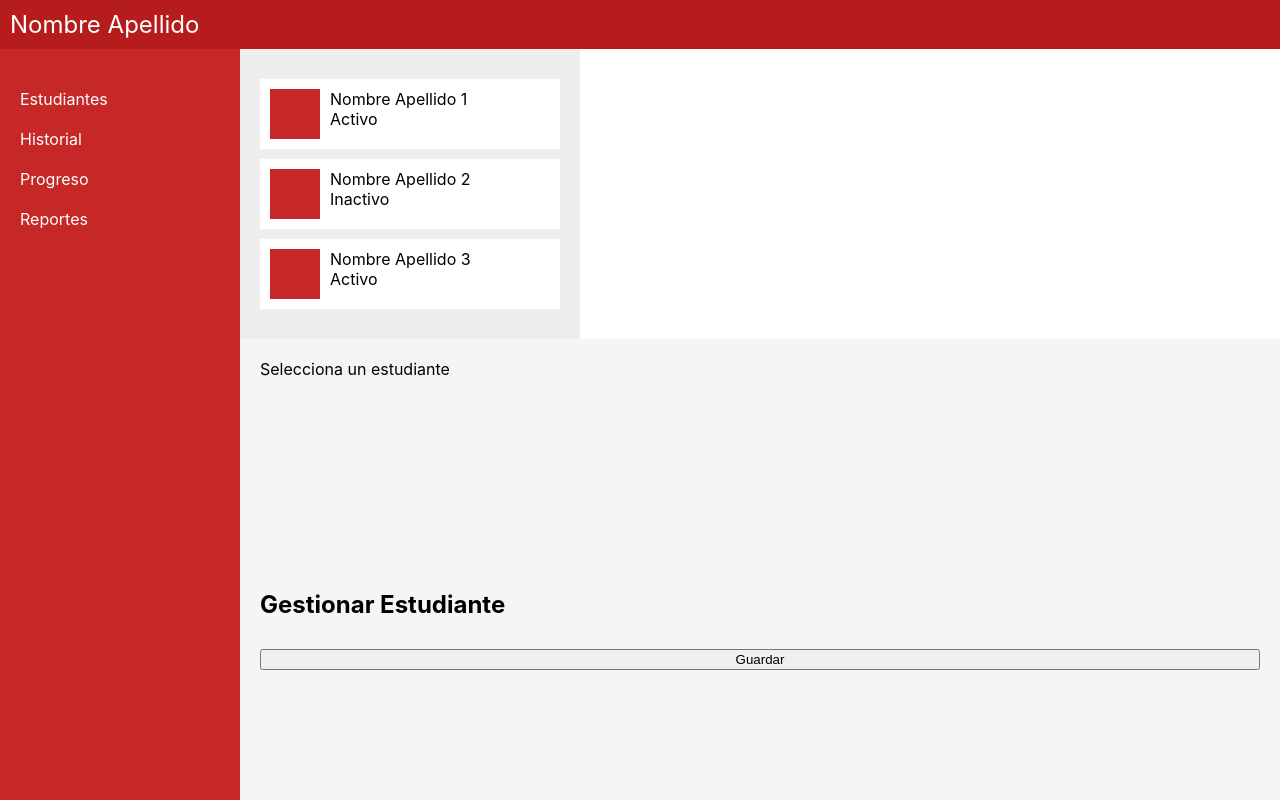
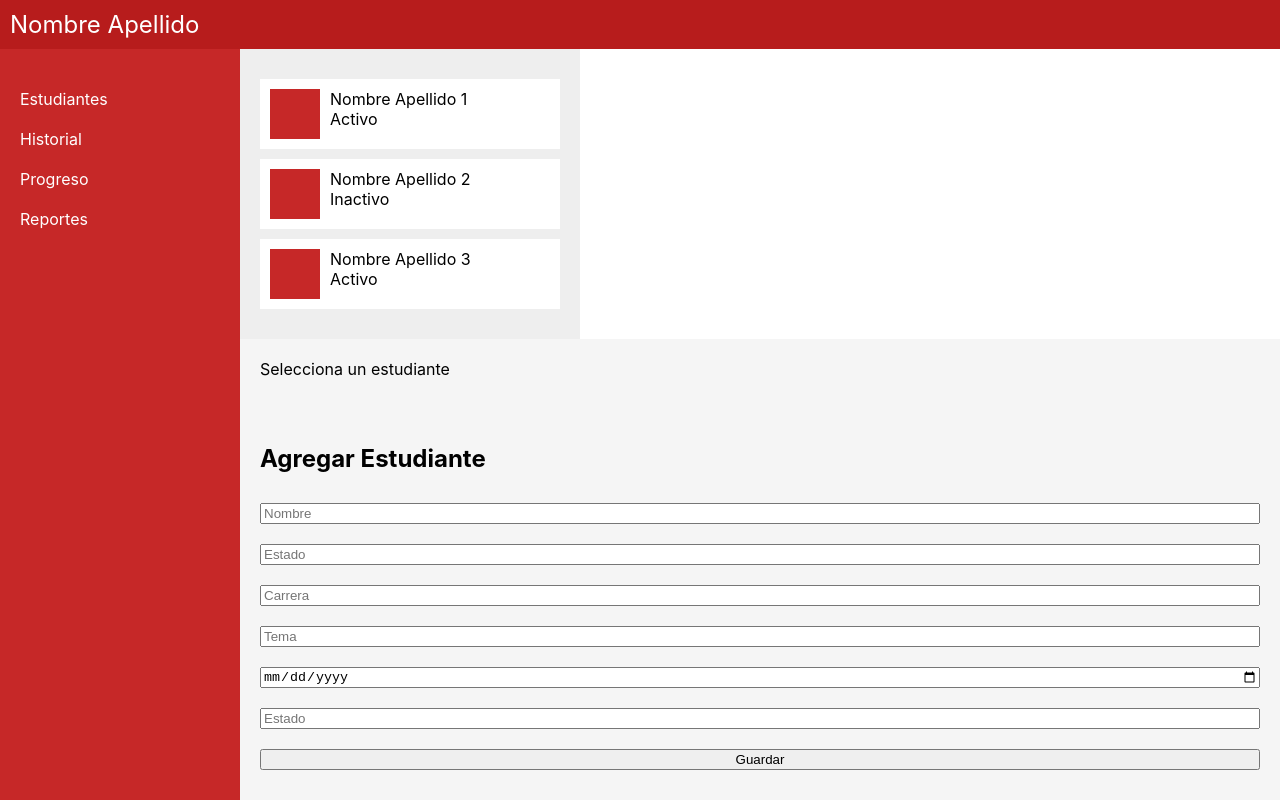
Before and after one commit to Papuxking/Sistema-de-docentes-tutores, a React (Create React App) app: page / in a window 1280 px wide. Built offline with nearby package versions, Linux system fonts and the light colour scheme.

Commit message:
avance 2

```diff
--- a/src/App.js
+++ b/src/App.js
@@ -6,24 +6,39 @@ import StudentDetails from './components/StudentDetails';
 import StudentForm from './components/StudentForm';
 import './App.css';
 
-const mockStudents = [
-    { name: 'Nombre Apellido 1', status: 'Activo', carrera: 'Software', tema: 'Tema 1', fechaAprobacion: '2023-05-10', estado: 'En progreso' },
-    { name: 'Nombre Apellido 2', status: 'Inactivo', carrera: 'Software', tema: 'Tema 2', fechaAprobacion: '2023-05-11', estado: 'Completado' },
-    { name: 'Nombre Apellido 3', status: 'Activo', carrera: 'Software', tema: 'Tema 3', fechaAprobacion: '2023-05-12', estado: 'En progreso' }
+const initialStudents = [
+    { id: 1, name: 'Nombre Apellido 1', status: 'Activo', carrera: 'Software', tema: 'Tema 1', fechaAprobacion: '2023-05-10', estado: 'En progreso' },
+    { id: 2, name: 'Nombre Apellido 2', status: 'Inactivo', carrera: 'Software', tema: 'Tema 2', fechaAprobacion: '2023-05-11', estado: 'Completado' },
+    { id: 3, name: 'Nombre Apellido 3', status: 'Activo', carrera: 'Software', tema: 'Tema 3', fechaAprobacion: '2023-05-12', estado: 'En progreso' }
 ];
 
 function App() {
     const [selectedSection, setSelectedSection] = useState('estudiantes');
+    const [students, setStudents] = useState(initialStudents);
     const [selectedStudent, setSelectedStudent] = useState(null);
+    const [editingStudent, setEditingStudent] = useState(null);
+
+    const handleAddStudent = (student) => {
+        setStudents([...students, { ...student, id: students.length + 1 }]);
+    };
+
+    const handleUpdateStudent = (updatedStudent) => {
+        setStudents(students.map(student => student.id === updatedStudent.id ? updatedStudent : student));
+    };
+
+    const handleDeleteStudent = (studentId) => {
+        setStudents(students.filter(student => student.id !== studentId));
+        setSelectedStudent(null);
+    };
 
     const renderContent = () => {
         switch (selectedSection) {
             case 'estudiantes':
                 return (
                     <div className="content">
-                        <StudentList students={mockStudents} onSelectStudent={setSelectedStudent} />
-                        <StudentDetails student={selectedStudent} />
-                        <StudentForm />
+                        <StudentList students={students} onSelectStudent={setSelectedStudent} />
+                        <StudentDetails student={selectedStudent} onDelete={handleDeleteStudent} setEditingStudent={setEditingStudent} />
+                        <StudentForm onAddStudent={handleAddStudent} onUpdateStudent={handleUpdateStudent} editingStudent={editingStudent} setEditingStudent={setEditingStudent} />
                     </div>
                 );
             case 'historial':
--- a/src/components/StudentDetails.js
+++ b/src/components/StudentDetails.js
@@ -1,7 +1,7 @@
 import React from 'react';
 import './StudentDetails.css';
 
-function StudentDetails({ student }) {
+function StudentDetails({ student, onDelete, setEditingStudent }) {
     if (!student) {
         return <div className="student-details">Selecciona un estudiante</div>;
     }
@@ -15,7 +15,8 @@ function StudentDetails({ student }) {
                 <p>Tema: {student.tema}</p>
                 <p>Fecha Aprobación: {student.fechaAprobacion}</p>
                 <p>Estado: {student.estado}</p>
-                <button>Detalles</button>
+                <button onClick={() => onDelete(student.id)}>Eliminar</button>
+                <button onClick={() => setEditingStudent(student)}>Editar</button>
             </div>
         </div>
     );
--- a/src/components/StudentForm.js
+++ b/src/components/StudentForm.js
@@ -1,12 +1,70 @@
-import React from 'react';
+import React, { useState, useEffect } from 'react';
 import './StudentForm.css';
 
-function StudentForm() {
+function StudentForm({ onAddStudent, onUpdateStudent, editingStudent, setEditingStudent }) {
+    const [student, setStudent] = useState({
+        id: null,
+        name: '',
+        status: '',
+        carrera: '',
+        tema: '',
+        fechaAprobacion: '',
+        estado: ''
+    });
+
+    useEffect(() => {
+        if (editingStudent) {
+            setStudent(editingStudent);
+        } else {
+            setStudent({
+                id: null,
+                name: '',
+                status: '',
+                carrera: '',
+                tema: '',
+                fechaAprobacion: '',
+                estado: ''
+            });
+        }
+    }, [editingStudent]);
+
+    const handleChange = (e) => {
+        const { name, value } = e.target;
+        setStudent({
+            ...student,
+            [name]: value
+        });
+    };
+
+    const handleSubmit = (e) => {
+        e.preventDefault();
+        if (student.id) {
+            onUpdateStudent(student);
+        } else {
+            onAddStudent(student);
+        }
+        setStudent({
+            id: null,
+            name: '',
+            status: '',
+            carrera: '',
+            tema: '',
+            fechaAprobacion: '',
+            estado: ''
+        });
+        setEditingStudent(null);
+    };
+
     return (
         <div className="student-form">
-            <h2>Gestionar Estudiante</h2>
-            <form>
-                {/* Agregar campos del formulario aquí */}
+            <h2>{student.id ? 'Editar Estudiante' : 'Agregar Estudiante'}</h2>
+            <form onSubmit={handleSubmit}>
+                <input type="text" name="name" value={student.name} onChange={handleChange} placeholder="Nombre" required />
+                <input type="text" name="status" value={student.status} onChange={handleChange} placeholder="Estado" required />
+                <input type="text" name="carrera" value={student.carrera} onChange={handleChange} placeholder="Carrera" required />
+                <input type="text" name="tema" value={student.tema} onChange={handleChange} placeholder="Tema" required />
+                <input type="date" name="fechaAprobacion" value={student.fechaAprobacion} onChange={handleChange} required />
+                <input type="text" name="estado" value={student.estado} onChange={handleChange} placeholder="Estado" required />
                 <button type="submit">Guardar</button>
             </form>
         </div>
--- a/src/components/StudentList.js
+++ b/src/components/StudentList.js
@@ -4,8 +4,8 @@ import './StudentList.css';
 function StudentList({ students, onSelectStudent }) {
     return (
         <div className="student-list">
-            {students.map((student, index) => (
-                <div key={index} className="student-item" onClick={() => onSelectStudent(student)}>
+            {students.map((student) => (
+                <div key={student.id} className="student-item" onClick={() => onSelectStudent(student)}>
                     <div className="student-photo"></div>
                     <div className="student-info">
                         <div>{student.name}</div>
```
